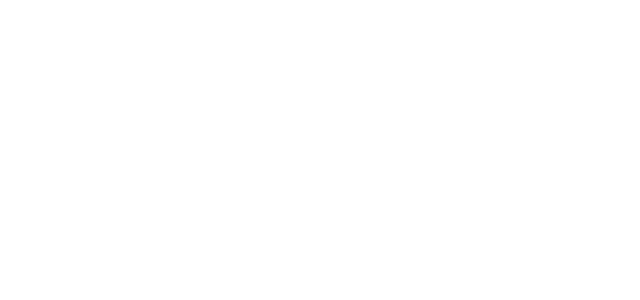
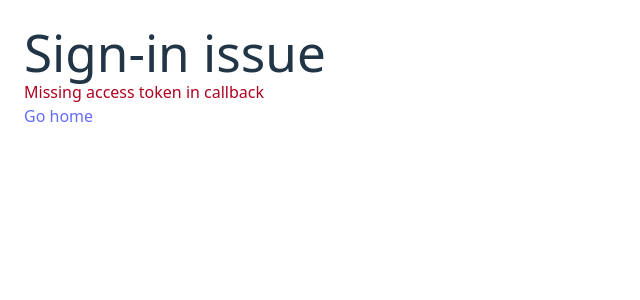
Before and after one commit to ArchitWa/35L-StudyScheduler, a React (Vite) app in the folder client/: page /auth/callback in a window 1280 px wide. Before the commit this address had no page. Shown: the top 300 px of the page, without its empty margins (0-640 px from the left). Built offline with nearby package versions, Linux system fonts and the light colour scheme.

Commit message:
added callback page

```diff
--- a/client/src/App.jsx
+++ b/client/src/App.jsx
@@ -3,6 +3,7 @@
 //import viteLogo from '/vite.svg' // used for the default starter code
 import { BrowserRouter as Router, Routes, Route } from 'react-router-dom'
 import Homepage from './pages/homepage.jsx'
+import AuthCallback from './pages/AuthCallback.jsx'
 import ProfileViewer from './pages/profileViewer.jsx'
 import ProfileEditor from './pages/profileEditor.jsx'
 import GroupList from "./pages/studyGroupList.jsx"
@@ -13,6 +14,7 @@
     <Router>
       <Routes>
         <Route path="/" element={<Homepage />} />
+        <Route path="/auth/callback" element={<AuthCallback />} />
         <Route path="/profile" element={<ProfileViewer />} />
         <Route path="/profile_edit" element={<ProfileEditor />} />
         <Route path="/groups" element={<GroupList />} />
--- /dev/null
+++ b/client/src/pages/AuthCallback.jsx
@@ -0,0 +1,39 @@
+import React, { useEffect, useState } from "react";
+import { useNavigate } from "react-router-dom";
+
+// Minimal OAuth callback handler: stores access_token from URL hash, then redirects home
+export default function AuthCallback() {
+  const navigate = useNavigate();
+  const [error, setError] = useState("");
+
+  useEffect(() => {
+    try {
+      const hash = window.location.hash?.slice(1) || "";
+      const params = new URLSearchParams(hash);
+      const accessToken = params.get("access_token");
+      const err = params.get("error_description") || params.get("error");
+
+      if (accessToken) {
+        localStorage.setItem("auth_token", accessToken);
+        // Clean hash and navigate home
+        window.history.replaceState(null, "", window.location.pathname);
+        navigate("/", { replace: true });
+        return;
+      }
+
+      setError(err || "Missing access token in callback");
+    } catch (e) {
+      setError("Failed to process callback");
+    }
+  }, [navigate]);
+
+  if (!error) return null;
+
+  return (
+    <div style={{ padding: 24 }}>
+      <h1>Sign-in issue</h1>
+      <p style={{ color: "#b00020" }}>{error}</p>
+      <a href="/">Go home</a>
+    </div>
+  );
+}
```
